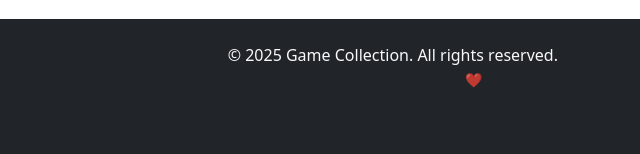
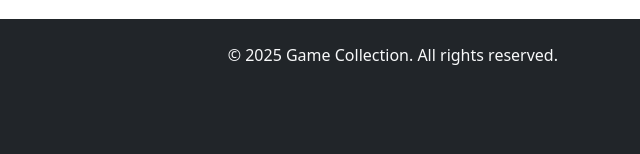
Before and after one commit to Jcalvert22/group-project-charlie, a plain HTML site: page index.html in a window 1280 px wide. Shown: the part 3330-3484 px from the top of the page, 640-1280 px from the left. Drawn offline with nearby package versions, Linux system fonts and the light colour scheme.

Commit message:
Fix HTML formatting and structure

```diff
--- a/index.html
+++ b/index.html
@@ -56,7 +56,6 @@
                 </div>
                 <div class="col-md-4 text-md-end">
                     <p class="mb-0">&copy; 2025 Game Collection. All rights reserved.</p>
-                    <small class="text-muted">Developed with ❤️ for gamers</small>
                 </div>
             </div>
         </div>
```
